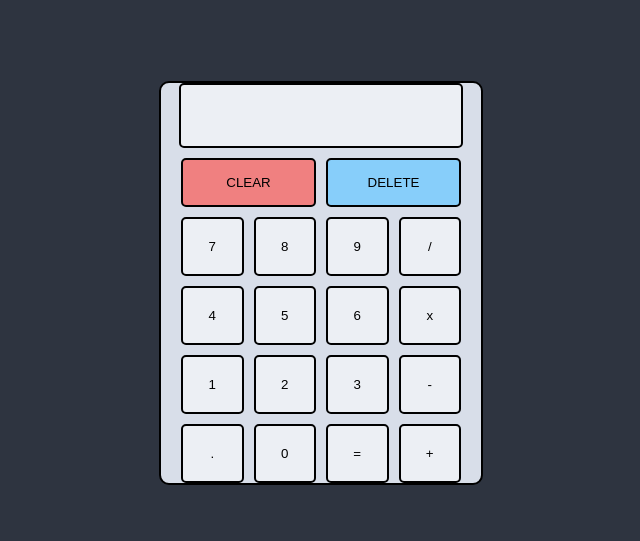
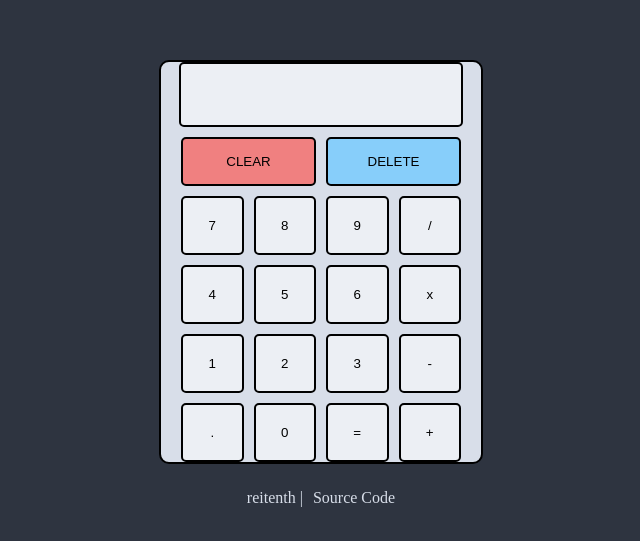
Before and after one commit to reitenth/odin-calculator, a plain HTML site: page index.html in a window 1280 px wide. Shown: the part 125-666 px from the top of the page, without its empty margins (319-959 px from the left). Drawn offline with Linux system fonts and the light colour scheme.

Commit message:
added footer

```diff
--- a/index.html
+++ b/index.html
@@ -36,8 +36,16 @@
             <button class=equal>=</button>
             <button class=operator>+</button>
         </div>
+
     </div>
+
+    <div class="footer">
+        <a href="https://github.com/reitenth">reitenth | </a>
+        <a href="https://github.com/reitenth/odin-calculator">Source Code</a>
+    </div>
+
     <script src="./script.js"></script>
 </body>
 
+
 </html>
--- a/style.css
+++ b/style.css
@@ -4,6 +4,7 @@ body {
   justify-content: center;
   align-items: center;
   height: 100vh;
+  flex-direction: column;
 }
 
 .container {
@@ -90,3 +91,22 @@ button:hover {
   transform: scale(1.05);
   cursor: pointer;
 }
+
+.footer {
+  display: flex;
+  justify-content: center;
+  align-items: center;
+  gap: 10px;
+  margin-top: 25px;
+}
+
+.footer > a {
+  color: #d8dee9;
+  text-decoration: none;
+  transition: 1s;
+}
+
+.footer > a:hover {
+  border-bottom: 1px solid #d8dee9;
+  color: rgba(252, 252, 252, 0.849);
+}
```
